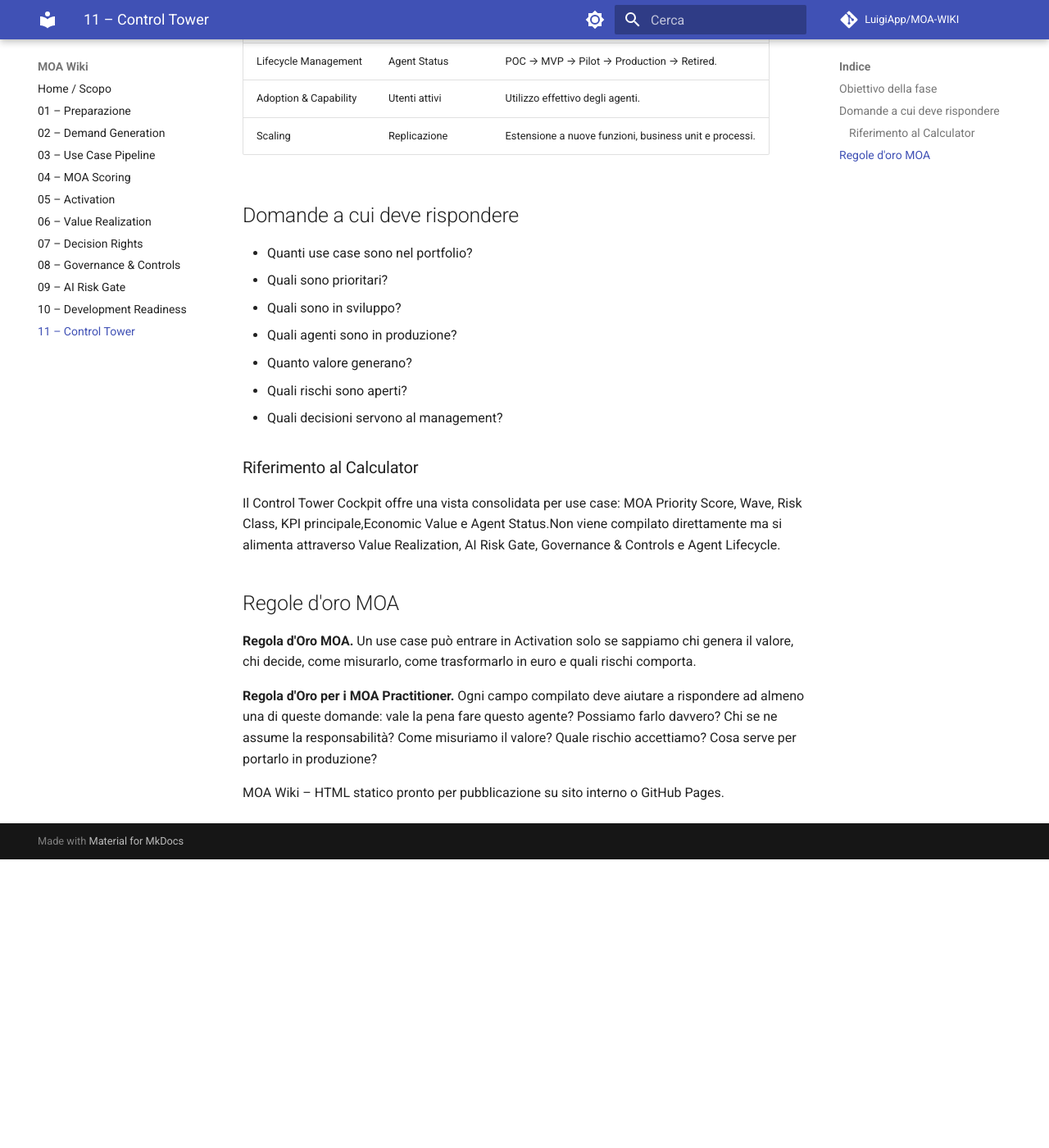
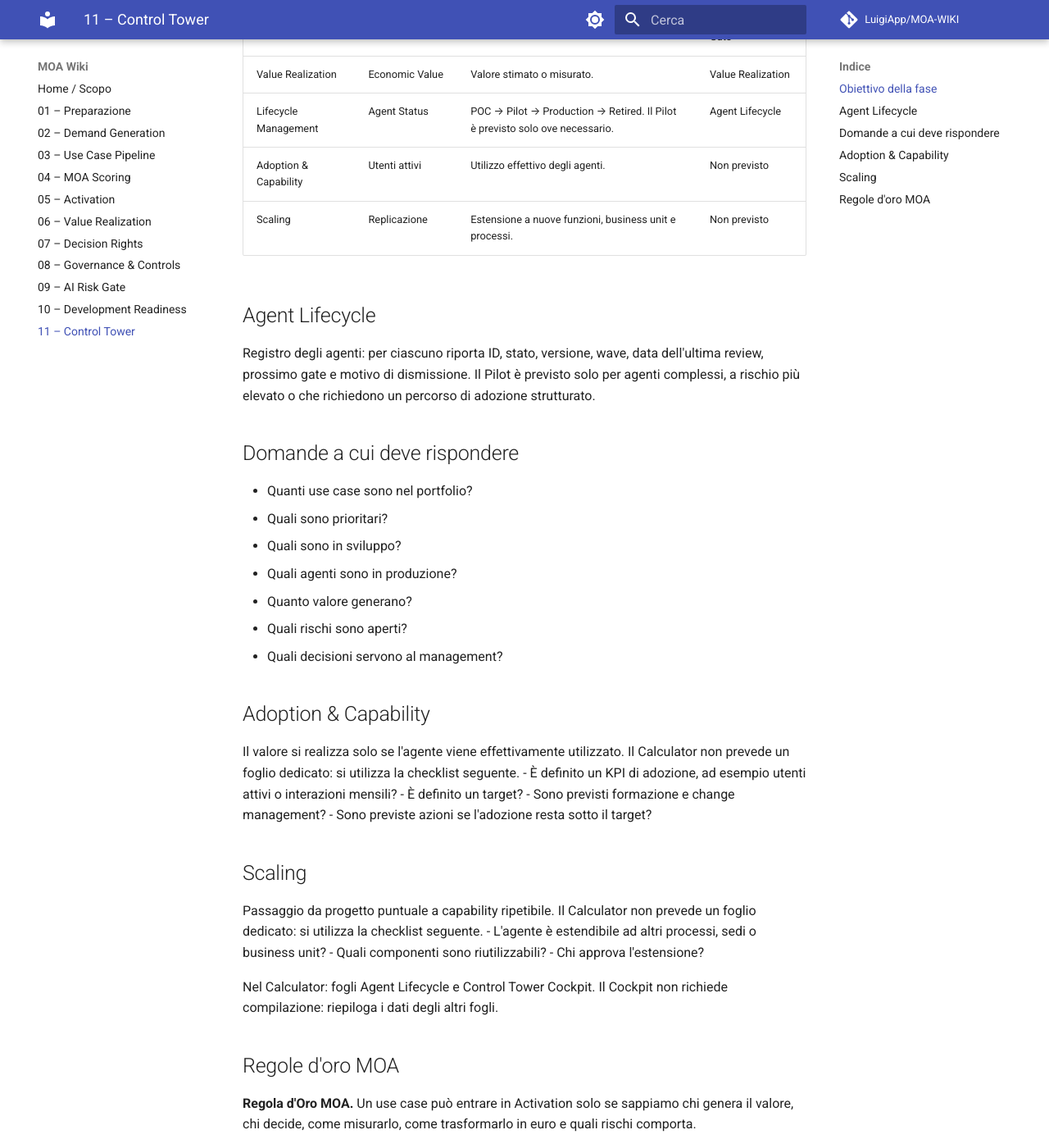
Before and after one commit to LuigiApp/MOA-WIKI, an MkDocs documentation site: the page built from docs/11-control-tower.md, in a window 1280 px wide and 1400 px high, scrolled down 428 px. Shown: the whole window at 82% size. Built offline with MkDocs 1.6.1 and Material for MkDocs 9.7.7, drawn with Linux system fonts in a browser that asks for light colours; comment, search, counter and statistics services are not loaded; before the commit the page ends 1476 px from its top, so only the background shows below that; some of the changed text lies outside the part shown.

Commit message:
Update 11-control-tower.md

```diff
--- a/docs/11-control-tower.md
+++ b/docs/11-control-tower.md
@@ -4,14 +4,18 @@
 
 Governare il portfolio agentico nel tempo e passare da singoli agenti a un sistema governato di iniziative AI.
 
-| Componente | Campo / Metrica | Significato |
-| --- | --- | --- |
-| Decision Rights | Organo Decisionale | Decisioni da portare in Steering. |
-| AI Risk Gate | Risk Class | Green, Yellow, Orange, Red. |
-| Value Realization | Economic Value | Valore stimato o misurato. |
-| Lifecycle Management | Agent Status | POC → MVP → Pilot → Production → Retired. |
-| Adoption & Capability | Utenti attivi | Utilizzo effettivo degli agenti. |
-| Scaling | Replicazione | Estensione a nuove funzioni, business unit e processi. |
+| Componente | Campo / Metrica | Significato | Nel Calculator
+| --- | --- | --- | --- |
+| Governance & Controls | Organo Decisionale | Decisioni da portare in Steering. | Governance & Controls |
+| Process Risk Gate | Risk Class | Green, Yellow, Orange, Red. | Process Risk Gate |
+| Value Realization | Economic Value | Valore stimato o misurato. | Value Realization |
+| Lifecycle Management | Agent Status | POC → Pilot → Production → Retired. Il Pilot è previsto solo ove necessario. | Agent Lifecycle |
+| Adoption & Capability | Utenti attivi | Utilizzo effettivo degli agenti. | Non previsto |
+| Scaling | Replicazione | Estensione a nuove funzioni, business unit e processi. | Non previsto |
+
+## Agent Lifecycle
+Registro degli agenti: per ciascuno riporta ID, stato, versione, wave, data dell'ultima review, prossimo gate e motivo di dismissione. Il Pilot è previsto solo per agenti complessi, a rischio più elevato o che richiedono un percorso di adozione strutturato.
+
 
 ## Domande a cui deve rispondere
 
@@ -23,14 +27,27 @@ Governare il portfolio agentico nel tempo e passare da singoli agenti a un siste
 - Quali rischi sono aperti?
 - Quali decisioni servono al management?
 
-### Riferimento al Calculator
+## Adoption & Capability
 
-Il Control Tower Cockpit offre una vista consolidata per use case: MOA Priority Score, Wave, Risk Class, KPI principale,Economic Value e Agent Status.Non viene compilato direttamente ma si alimenta attraverso Value Realization, AI Risk Gate, Governance & Controls e Agent Lifecycle.
+Il valore si realizza solo se l'agente viene effettivamente utilizzato. Il Calculator non prevede un foglio dedicato: si utilizza la checklist seguente.
+- È definito un KPI di adozione, ad esempio utenti attivi o interazioni mensili?
+- È definito un target?
+- Sono previsti formazione e change management?
+- Sono previste azioni se l'adozione resta sotto il target?
+
+## Scaling
+
+Passaggio da progetto puntuale a capability ripetibile. Il Calculator non prevede un foglio dedicato: si utilizza la checklist seguente.
+- L'agente è estendibile ad altri processi, sedi o business unit?
+- Quali componenti sono riutilizzabili?
+- Chi approva l'estensione?
+
+Nel Calculator: fogli Agent Lifecycle e Control Tower Cockpit. Il Cockpit non richiede compilazione: riepiloga i dati degli altri fogli.
+
+
 
 ## Regole d'oro MOA
 
 **Regola d'Oro MOA.** Un use case può entrare in Activation solo se sappiamo chi genera il valore, chi decide, come misurarlo, come trasformarlo in euro e quali rischi comporta.
 
 **Regola d'Oro per i MOA Practitioner.** Ogni campo compilato deve aiutare a rispondere ad almeno una di queste domande: vale la pena fare questo agente? Possiamo farlo davvero? Chi se ne assume la responsabilità? Come misuriamo il valore? Quale rischio accettiamo? Cosa serve per portarlo in produzione?
-
-MOA Wiki – HTML statico pronto per pubblicazione su sito interno o GitHub Pages.
```
